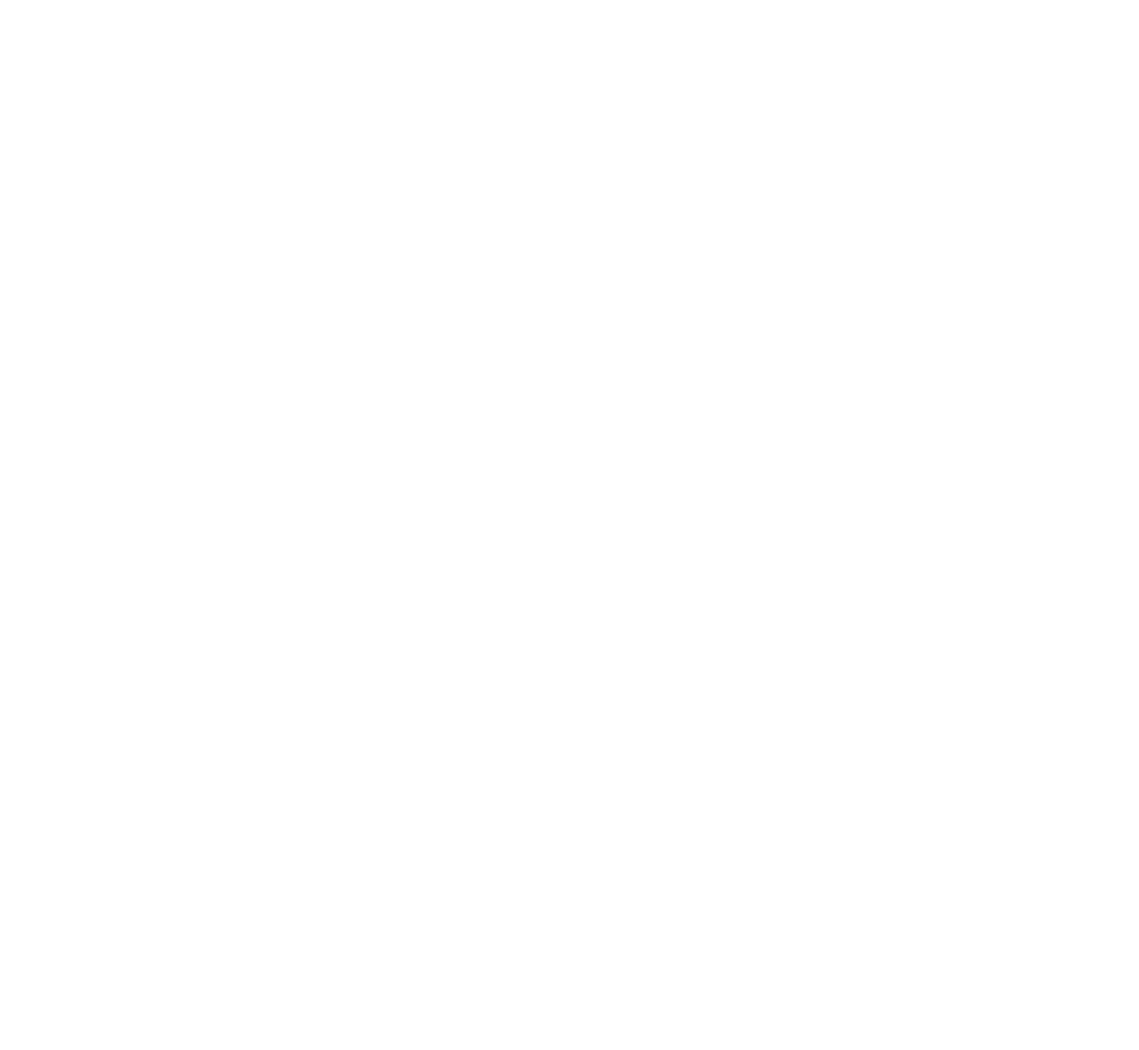
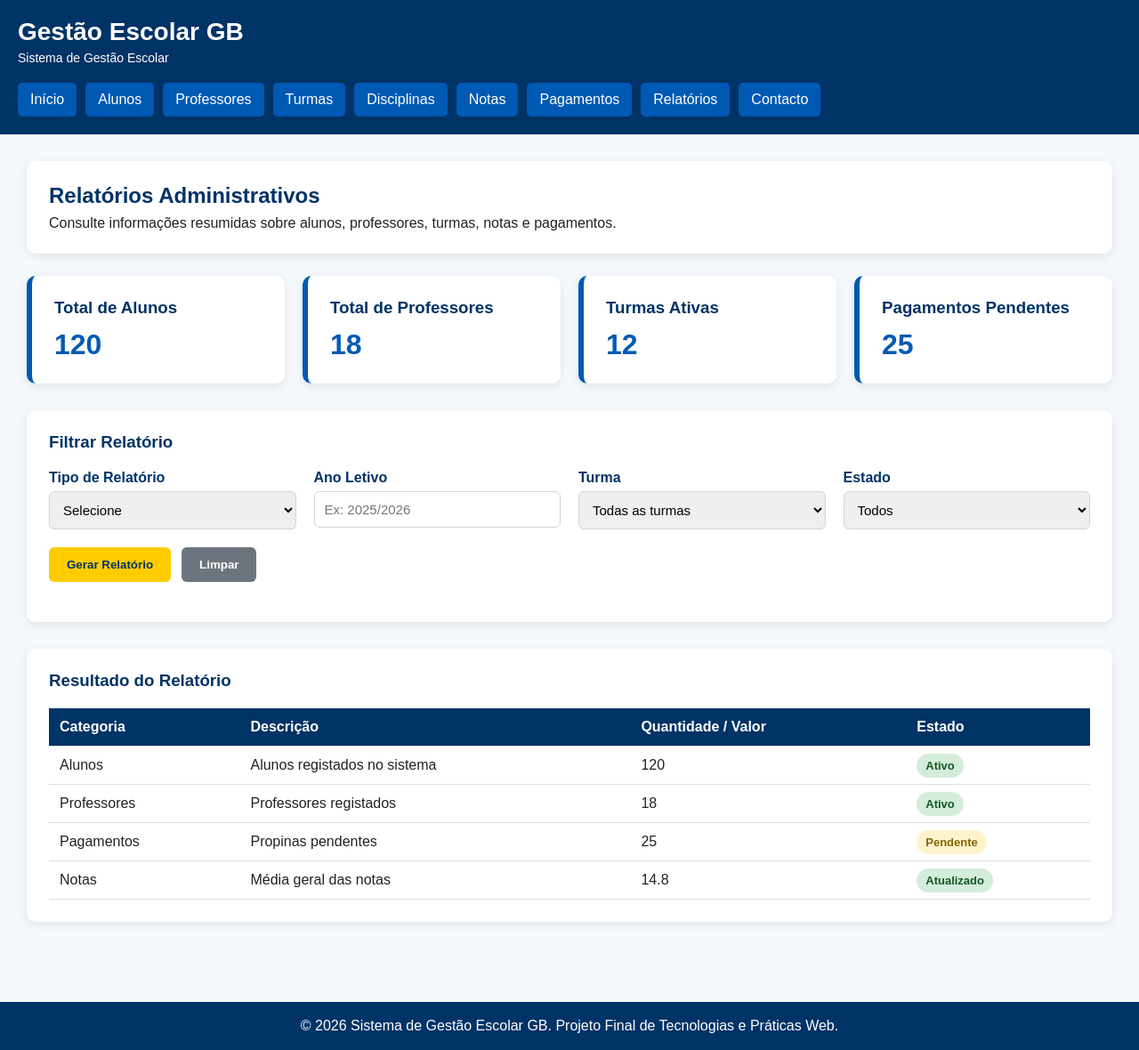
Before and after one commit to ibraimacamara19/TP_Web, a PHP site: page /relatorios.php in a window 1280 px wide. Before the commit the page is empty. Shown: the whole page at 89% size. Before the commit the page ends 800 px from the top, so only its background shows below. Run offline with PHP 8.4, Linux system fonts and the light colour scheme.

Commit message:
Cria interface de relatórios administrativos

```diff
--- a/css/style.css
+++ b/css/style.css
@@ -282,3 +282,46 @@ body {
         min-width: 700px;
     }
 }
+.resumo-relatorios {
+    display: flex;
+    flex-wrap: wrap;
+    gap: 20px;
+    margin-bottom: 30px;
+}
+
+.card-relatorio {
+    background-color: white;
+    padding: 25px;
+    flex: 1 1 220px;
+    border-radius: 10px;
+    box-shadow: 0 3px 10px rgba(0,0,0,0.08);
+    border-left: 6px solid #0059b3;
+}
+
+.card-relatorio h3 {
+    color: #003366;
+    margin-bottom: 12px;
+}
+
+.valor-destaque {
+    font-size: 32px;
+    font-weight: bold;
+    color: #0059b3;
+}
+
+.estado {
+    padding: 6px 10px;
+    border-radius: 20px;
+    font-size: 13px;
+    font-weight: bold;
+}
+
+.estado.ativo {
+    background-color: #d4edda;
+    color: #155724;
+}
+
+.estado.pendente {
+    background-color: #fff3cd;
+    color: #856404;
+}
--- a/js/script.js
+++ b/js/script.js
@@ -60,3 +60,13 @@ if (formularioPagamento) {
         mensagemPagamento.textContent = "Validação efetuada com sucesso. O pagamento será guardado quando ligarmos o PHP à base de dados.";
     });
 }
+const formularioRelatorio = document.querySelector(".formulario-relatorio");
+const mensagemRelatorio = document.getElementById("mensagemRelatorio");
+
+if (formularioRelatorio) {
+    formularioRelatorio.addEventListener("submit", function (evento) {
+        evento.preventDefault();
+
+        mensagemRelatorio.textContent = "Relatório gerado com sucesso. Os dados reais serão apresentados quando ligarmos o PHP à base de dados.";
+    });
+}
--- a/relatorios.php
+++ b/relatorios.php
@@ -0,0 +1,137 @@
+<?php include 'includes/header.php'; ?>
+<?php include 'includes/menu.php'; ?>
+
+<main class="conteudo">
+
+    <section class="cabecalho-pagina">
+        <h2>Relatórios Administrativos</h2>
+        <p>Consulte informações resumidas sobre alunos, professores, turmas, notas e pagamentos.</p>
+    </section>
+
+    <section class="resumo-relatorios">
+        <article class="card-relatorio">
+            <h3>Total de Alunos</h3>
+            <p class="valor-destaque">120</p>
+        </article>
+
+        <article class="card-relatorio">
+            <h3>Total de Professores</h3>
+            <p class="valor-destaque">18</p>
+        </article>
+
+        <article class="card-relatorio">
+            <h3>Turmas Ativas</h3>
+            <p class="valor-destaque">12</p>
+        </article>
+
+        <article class="card-relatorio">
+            <h3>Pagamentos Pendentes</h3>
+            <p class="valor-destaque">25</p>
+        </article>
+    </section>
+
+    <section class="formulario-container">
+        <h3>Filtrar Relatório</h3>
+
+        <form class="formulario formulario-relatorio" method="post" action="#">
+            <div class="campo">
+                <label for="tipo_relatorio">Tipo de Relatório</label>
+                <select id="tipo_relatorio" name="tipo_relatorio" required>
+                    <option value="">Selecione</option>
+                    <option value="alunos">Alunos</option>
+                    <option value="professores">Professores</option>
+                    <option value="turmas">Turmas</option>
+                    <option value="notas">Notas</option>
+                    <option value="pagamentos">Pagamentos</option>
+                </select>
+            </div>
+
+            <div class="campo">
+                <label for="ano_letivo_relatorio">Ano Letivo</label>
+                <input
+                    type="text"
+                    id="ano_letivo_relatorio"
+                    name="ano_letivo_relatorio"
+                    placeholder="Ex: 2025/2026"
+                    maxlength="20">
+            </div>
+
+            <div class="campo">
+                <label for="turma_relatorio">Turma</label>
+                <select id="turma_relatorio" name="turma_relatorio">
+                    <option value="">Todas as turmas</option>
+                    <option value="10A">10.º Ano A</option>
+                    <option value="11A">11.º Ano A</option>
+                    <option value="12A">12.º Ano A</option>
+                </select>
+            </div>
+
+            <div class="campo">
+                <label for="estado_relatorio">Estado</label>
+                <select id="estado_relatorio" name="estado_relatorio">
+                    <option value="">Todos</option>
+                    <option value="ativo">Ativo</option>
+                    <option value="inativo">Inativo</option>
+                    <option value="pago">Pago</option>
+                    <option value="pendente">Pendente</option>
+                    <option value="atrasado">Atrasado</option>
+                </select>
+            </div>
+
+            <div class="botoes-formulario">
+                <button type="submit" class="botao">Gerar Relatório</button>
+                <button type="reset" class="botao-secundario">Limpar</button>
+            </div>
+
+            <p class="mensagem-formulario" id="mensagemRelatorio"></p>
+        </form>
+    </section>
+
+    <section class="tabela-container">
+        <h3>Resultado do Relatório</h3>
+
+        <table class="tabela">
+            <thead>
+                <tr>
+                    <th>Categoria</th>
+                    <th>Descrição</th>
+                    <th>Quantidade / Valor</th>
+                    <th>Estado</th>
+                </tr>
+            </thead>
+
+            <tbody>
+                <tr>
+                    <td>Alunos</td>
+                    <td>Alunos registados no sistema</td>
+                    <td>120</td>
+                    <td><span class="estado ativo">Ativo</span></td>
+                </tr>
+
+                <tr>
+                    <td>Professores</td>
+                    <td>Professores registados</td>
+                    <td>18</td>
+                    <td><span class="estado ativo">Ativo</span></td>
+                </tr>
+
+                <tr>
+                    <td>Pagamentos</td>
+                    <td>Propinas pendentes</td>
+                    <td>25</td>
+                    <td><span class="estado pendente">Pendente</span></td>
+                </tr>
+
+                <tr>
+                    <td>Notas</td>
+                    <td>Média geral das notas</td>
+                    <td>14.8</td>
+                    <td><span class="estado ativo">Atualizado</span></td>
+                </tr>
+            </tbody>
+        </table>
+    </section>
+
+</main>
+
+<?php include 'includes/footer.php'; ?>
```
